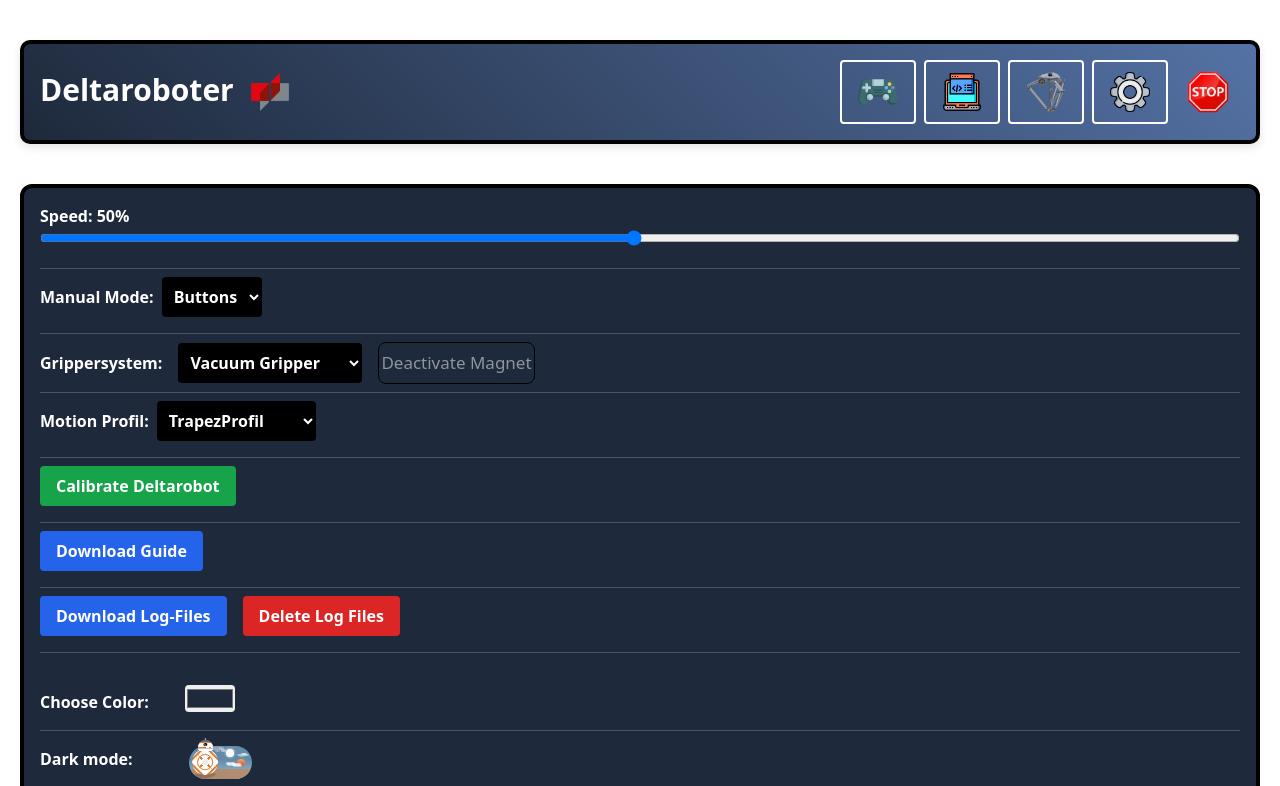
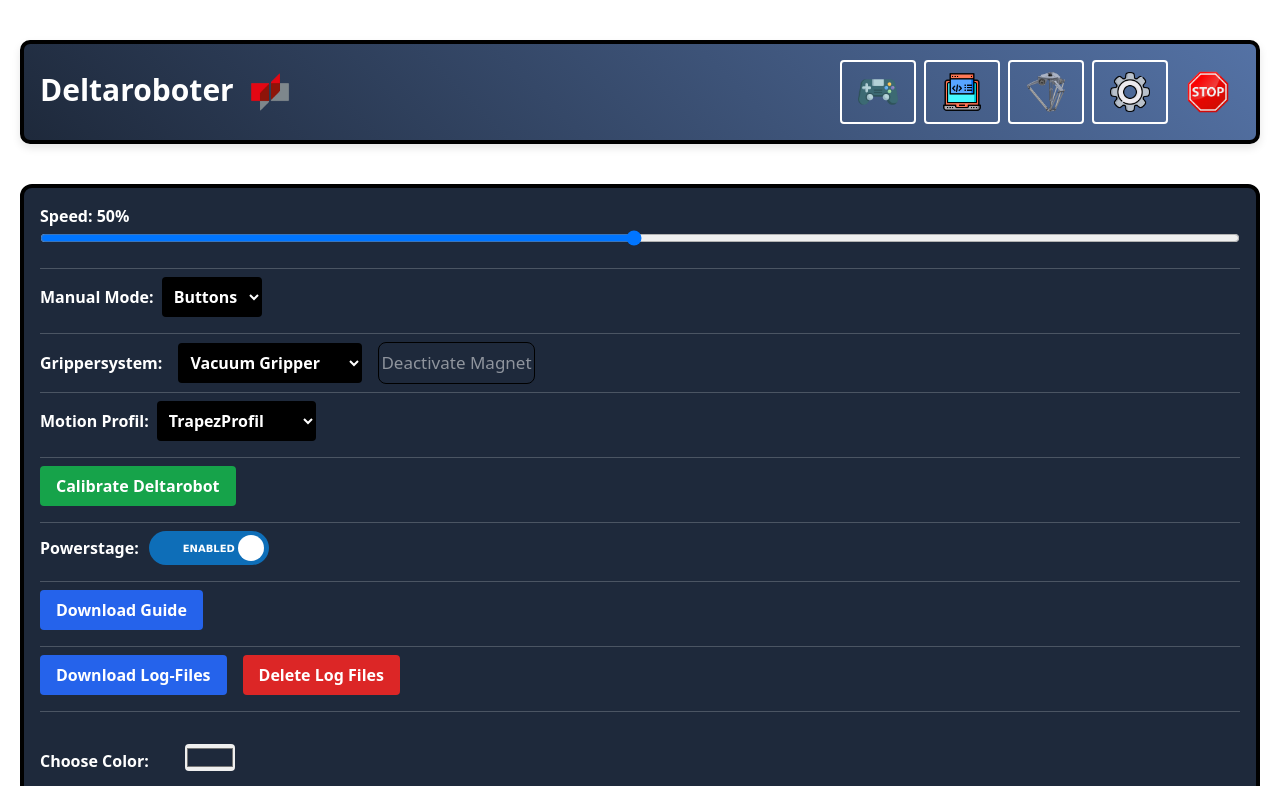
Before and after one commit to MayarAnon/Deltaroboter, a React (Create React App) app in the folder Frontend/: page /settings in a window 1280 px wide. Shown: the top 786 px of the page. Built offline with nearby package versions, Linux system fonts and the light colour scheme; no server answers.

Commit message:
powerstage switch implemented

```diff
--- a/Frontend/src/App.css
+++ b/Frontend/src/App.css
@@ -232,3 +232,73 @@
     cursor: pointer;
     font-size: 16px;
   }
+  .powerswitch {
+    position: relative;
+    display: inline-block;
+    width: 120px;
+    height: 34px;
+    margin-left: 10px;
+   }
+
+   .powerswitch input {
+    display: none;
+   }
+
+   .powerslider {
+    position: absolute;
+    cursor: pointer;
+    top: 0;
+    left: 0;
+    right: 0;
+    bottom: 0;
+    background-color: #3C3C3C;
+    -webkit-transition: .4s;
+    transition: .4s;
+    border-radius: 34px;
+   }
+
+   .powerslider:before {
+    position: absolute;
+    content: "";
+    height: 26px;
+    width: 26px;
+    left: 4px;
+    bottom: 4px;
+    background-color: white;
+    -webkit-transition: .4s;
+    transition: .4s;
+    border-radius: 50%;
+   }
+
+   input:checked + .powerslider {
+    background-color: #0E6EB8;
+   }
+
+   input:focus + .powerslider {
+    box-shadow: 0 0 1px #2196F3;
+   }
+
+   input:checked + .powerslider:before {
+    -webkit-transform: translateX(26px);
+    -ms-transform: translateX(26px);
+    transform: translateX(85px);
+   }
+
+   /*------ ADDED CSS ---------*/
+   .powerslider:after {
+    content: 'DISABLED';
+    color: white;
+    display: block;
+    position: absolute;
+    transform: translate(-50%,-50%);
+    top: 50%;
+    left: 50%;
+    font-size: 10px;
+    font-family: Verdana, sans-serif;
+   }
+
+   input:checked + .powerslider:after {
+    content: 'ENABLED';
+   }
+
+   /*--------- END --------*/
--- a/Frontend/src/Components/Settings.jsx
+++ b/Frontend/src/Components/Settings.jsx
@@ -1,8 +1,8 @@
 import React, { useState, useCallback, useEffect } from "react";
 import InfoComponent from "./Info";
 import ConfirmationModal from "./ConfirmationModal";
-import { useRecoilState,useRecoilValue } from "recoil";
-import { settingAtom} from "../utils/atoms";
+import { useRecoilState, useRecoilValue } from "recoil";
+import { settingAtom } from "../utils/atoms";
 import axios from "axios";
 import RobotStateDisplay from "./Robotstate";
 import BB8Toggle from "./DarkmodeToggle";
@@ -93,6 +93,7 @@ const SettingsPage = () => {
       gripperMode: settings.gripper,
       motorSpeed: settings.speed,
       motionProfil: settings.motionProfil,
+      powerstage:settings.powerstage
     };
 
     axios
@@ -219,6 +220,14 @@ const SettingsPage = () => {
         console.error("Error deactivating magnet:", error);
       });
   };
+  const [powerstage, setPowerstage] = useState(true);
+  const handlePowerStage = (e) => {
+    setPowerstage(!powerstage)
+    setSettings((prevSettings) => ({
+      ...prevSettings,
+      powerstage: powerstage,
+    }));
+  }
 
   return (
     <>
@@ -311,6 +320,14 @@ const SettingsPage = () => {
           </button>
         </div>
         <div className="border-t border-gray-600 my-2"></div> {/* Divider */}
+        <div className="mb-4 flex items-center">
+          <label>Powerstage:</label>
+          <label className="powerswitch ml-2">
+            <input type="checkbox" checked={powerstage} onChange={handlePowerStage} />
+            <span className="powerslider"></span>
+          </label>
+        </div>
+        <div className="border-t border-gray-600 my-2"></div> {/* Divider */}
         <div className="mb-4">
           <a href={`${server}/downloadGuide`} target="_blank">
             <button className="px-4 py-2 bg-blue-600 hover:bg-blue-700 text-white rounded">
@@ -321,7 +338,7 @@ const SettingsPage = () => {
         <div className="border-t border-gray-600 my-2"></div> {/* Divider */}
         <div className="flex justify-start space-x-4 ">
           <div className="mb-2">
-            <a href= {`${server}/downloadLogs`} target="_blank">
+            <a href={`${server}/downloadLogs`} target="_blank">
               <button className="px-4 py-2 bg-blue-600 hover:bg-blue-700 text-white rounded">
                 Download Log-Files
               </button>
--- a/Frontend/src/utils/atoms.js
+++ b/Frontend/src/utils/atoms.js
@@ -28,6 +28,7 @@ export const settingAtom = atom({
     motionProfil: "TrapezProfil",
     workSpaceRadius: 200,
     workSpaceHeight: 200,
+    powerstage: true
   },
 });
 export const xValueAtom = atom({
```
Also changed, not shown: 2 other files (tests, documents, lock files or other folders).
